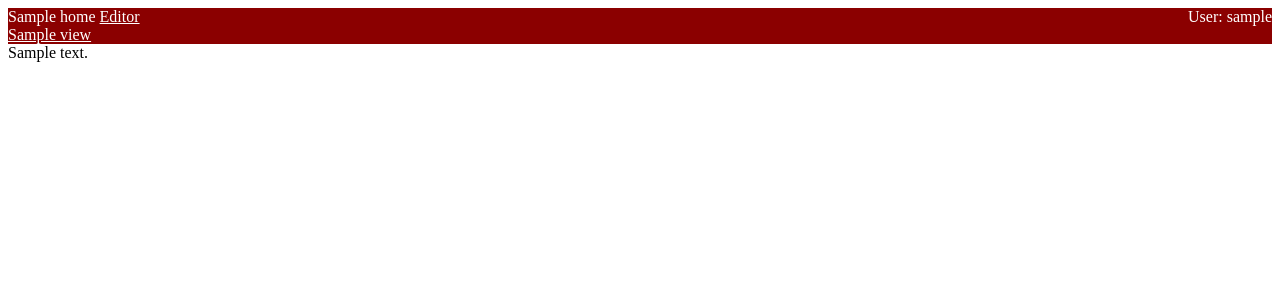
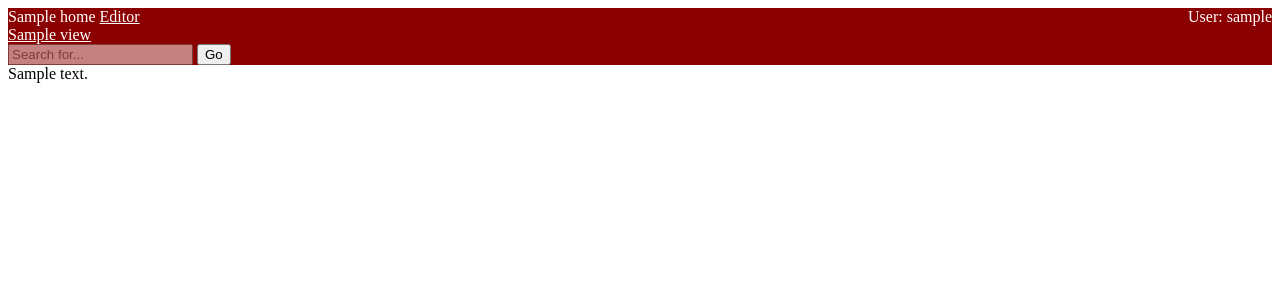
Before and after one commit to fly19992020/wikify, a Flask app: template wikify/templates/country.html in a window 1280 px wide. Shown: the top 300 px of the page. Run offline with Flask 3, Linux system fonts and the light colour scheme; the template is opened without the code that fills it: most values are stand-ins (such as "Sample title", 1, 10 or a date in 2020).

Commit message:
Added searching

```diff
--- a/wikify/page_base/page_base.py
+++ b/wikify/page_base/page_base.py
@@ -78,3 +78,9 @@ class PageBase:
             self.cur.execute("INSERT INTO pages VALUES ({id}, '{source}', '{mime}', '{name}')"
                              .format(id=c_id, source=source, mime=mime, name=name))
             self.database_conn.commit()
+
+    def search_for(self, name):
+        self.cur.execute("SELECT name FROM pages WHERE name LIKE ?"
+                         , ["%"+name+"%"])
+        rows = self.cur.fetchall()
+        return rows
--- a/wikify/templates/country.html
+++ b/wikify/templates/country.html
@@ -14,6 +14,12 @@
     }
     .username{
         float: right;
+    }
+    #searchBar{
+        opacity: 0.5;
+    }
+    #searchBar:focus{
+        opacity: 1;
     }
     {% if Source %}
     code {
@@ -38,6 +44,23 @@
                 <a href="{{ link }}">{{ name }}</a>
             {% endfor %}
         </div>
+        <div id="search">
+            <form action="/Spec/Search">
+                <label>
+                    <input
+                            type="text"
+                            name="search"
+                            placeholder="Search for..."
+                            id="searchBar"
+                    >
+                </label>
+                <button
+                        type="submit"
+                        name="action"
+                        value="search"
+                >Go</button>
+            </form>
+        </div>
     </div>
     {% if Source %}
     <code>
```
Also changed, not shown: wikify/routes.py (+23 -1 lines).
